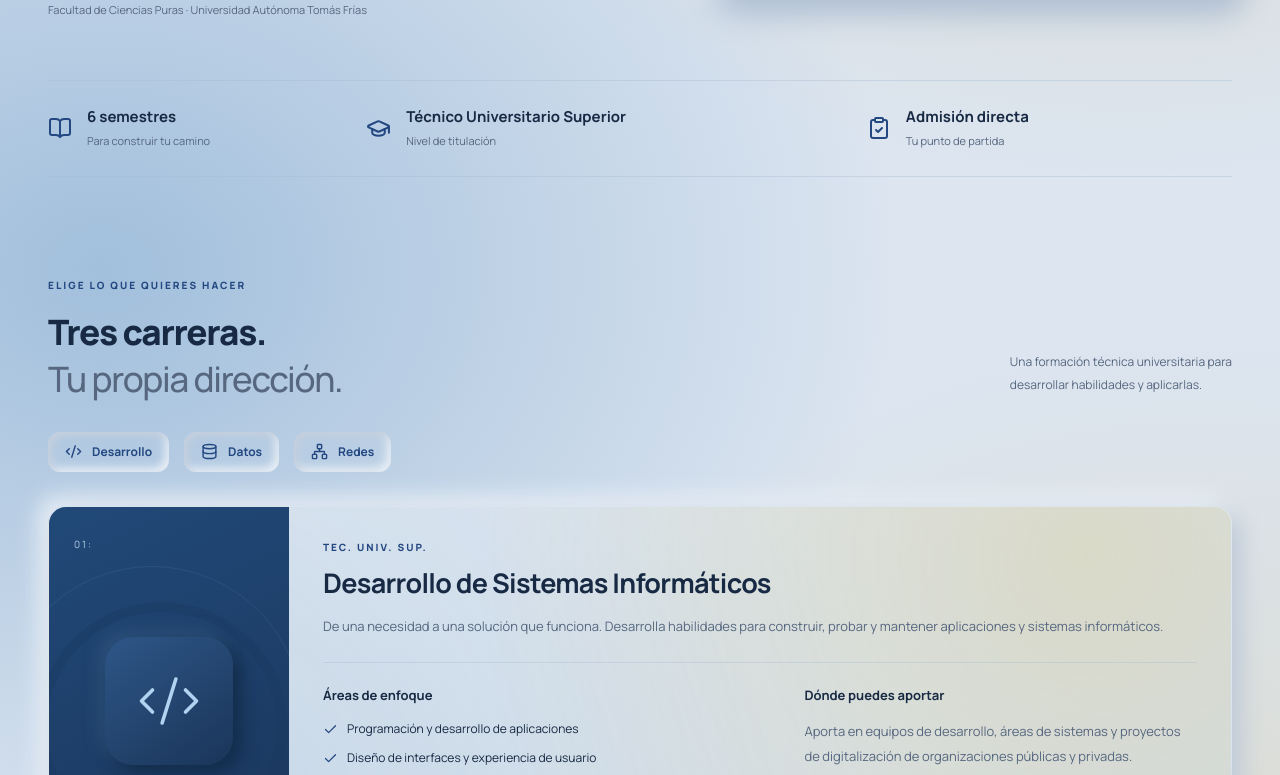
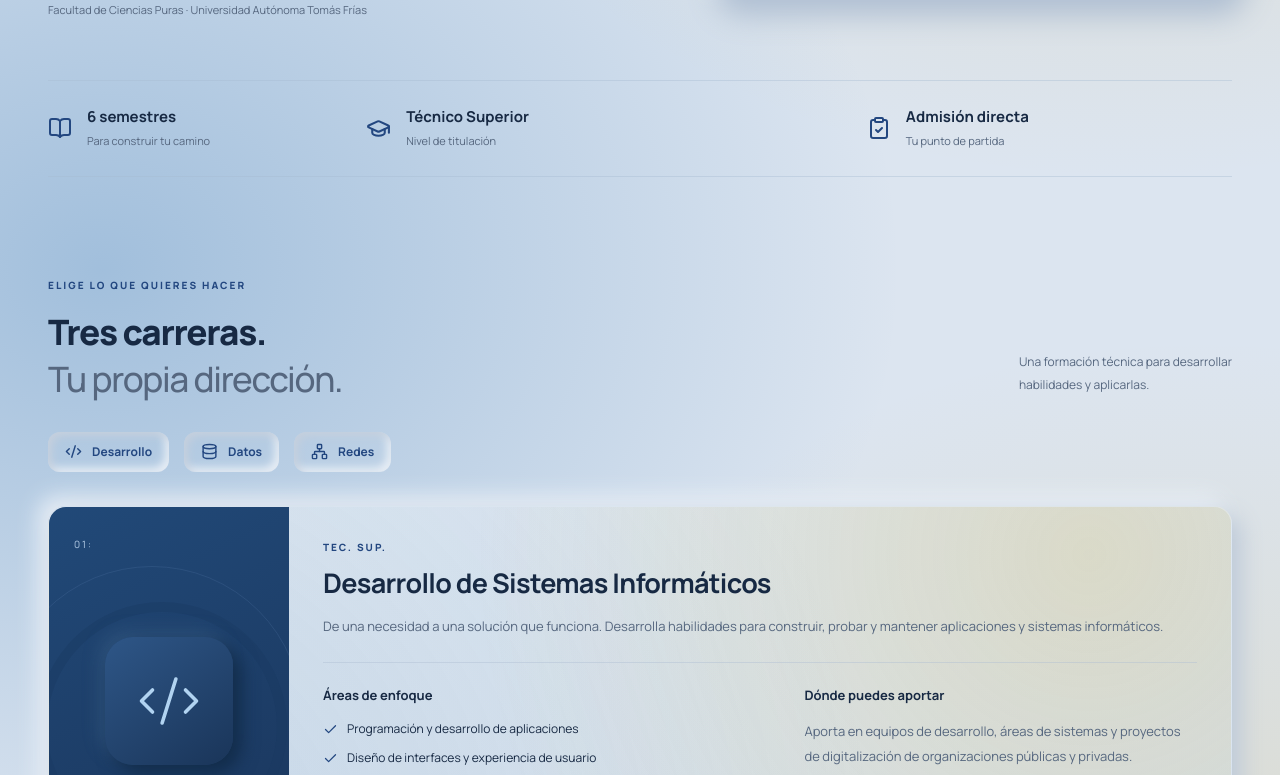
Before and after one commit to RobertoCopa/Plataforma_de_inscripcion, a Next.js app: page /tecnico-superior in a window 1280 px wide. Shown: the part 625-1400 px from the top of the page. Built offline with nearby package versions, Linux system fonts and the light colour scheme.

Commit message:
Corresción de expresiones

```diff
--- a/app/page.tsx
+++ b/app/page.tsx
@@ -268,7 +268,7 @@ export default function Home() {
             <Link
               href="/tecnico-superior"
               className="academic-path-card academic-path-technical neu-card"
-              aria-label="Explorar las carreras de Técnico Universitario Superior"
+              aria-label="Explorar las carreras de Técnico Superior"
             >
               <span className="icon-well yellow-well academic-path-icon" aria-hidden="true">
                 <Monitor size={25} />
@@ -276,7 +276,7 @@ export default function Home() {
               <div className="academic-path-content">
                 <span className="academic-path-label">
                   <span className="academic-path-number">►</span>
-                  TÉCNICO UNIVERSITARIO SUPERIOR
+                  TÉCNICO SUPERIOR
                 </span>
                 <h3>Tres carreras para aplicar tu talento</h3>
                 <p>6 semestres · Admisión directa</p>
--- a/app/tecnico-superior/page.tsx
+++ b/app/tecnico-superior/page.tsx
@@ -20,7 +20,7 @@ import { Header } from "@/components/header";
 import { Footer } from "@/components/footer";
 
 export const metadata: Metadata = {
-  title: "Carreras Técnico Universitarias Superiores",
+  title: "Carreras Técnico Superiores",
   description:
     "Desarrollo de Sistemas Informáticos, Administrador de Base de Datos y Redes y Ciberseguridad en la UATF. Formación de 6 semestres con admisión directa.",
 };
@@ -100,7 +100,7 @@ export default function TechnicalPage() {
           <div>
             <span className="pill">
               <span className="tiny-mark" />
-              TÉCNICO UNIVERSITARIO SUPERIOR
+              TÉCNICO SUPERIOR
             </span>
             <h1>
               Tu talento,
@@ -148,7 +148,7 @@ export default function TechnicalPage() {
         </section>
         <section
           className="container technical-facts"
-          aria-label="Datos de las carreras Técnico Universitarias Superiores"
+          aria-label="Datos de las carreras Técnico Superiores"
         >
           <div>
             <BookOpen size={24} />
@@ -160,7 +160,7 @@ export default function TechnicalPage() {
           <div>
             <GraduationCap size={25} />
             <p>
-              <strong>Técnico Universitario Superior</strong>
+              <strong>Técnico Superior</strong>
               <span>Nivel de titulación</span>
             </p>
           </div>
@@ -187,8 +187,8 @@ export default function TechnicalPage() {
               </h2>
             </div>
             <p>
-              Una formación técnica universitaria para
-              <br className="desktop-break" /> desarrollar habilidades y aplicarlas.
+              Una formación técnica para desarrollar
+              <br className="desktop-break" /> habilidades y aplicarlas.
             </p>
           </div>
           <nav className="technical-program-nav" aria-label="Explorar las carreras técnicas">
@@ -215,7 +215,7 @@ export default function TechnicalPage() {
                     <strong>{purpose}</strong>
                   </div>
                   <div className="technical-program-copy">
-                    <span className="eyebrow">TEC. UNIV. SUP.</span>
+                    <span className="eyebrow">TEC. SUP.</span>
                     <h3>{title}</h3>
                     <p>{intro}</p>
                     <div className="technical-program-detail">
@@ -284,7 +284,7 @@ export default function TechnicalPage() {
               <br />
               <span>en un logro profesional.</span>
             </h2>
-            <p>Modalidades de graduación para el nivel Técnico Universitario Superior.</p>
+            <p>Modalidades de graduación para el nivel Técnico Superior.</p>
           </div>
           <div className="technical-graduation-grid">
             <article className="neu-card">
```
